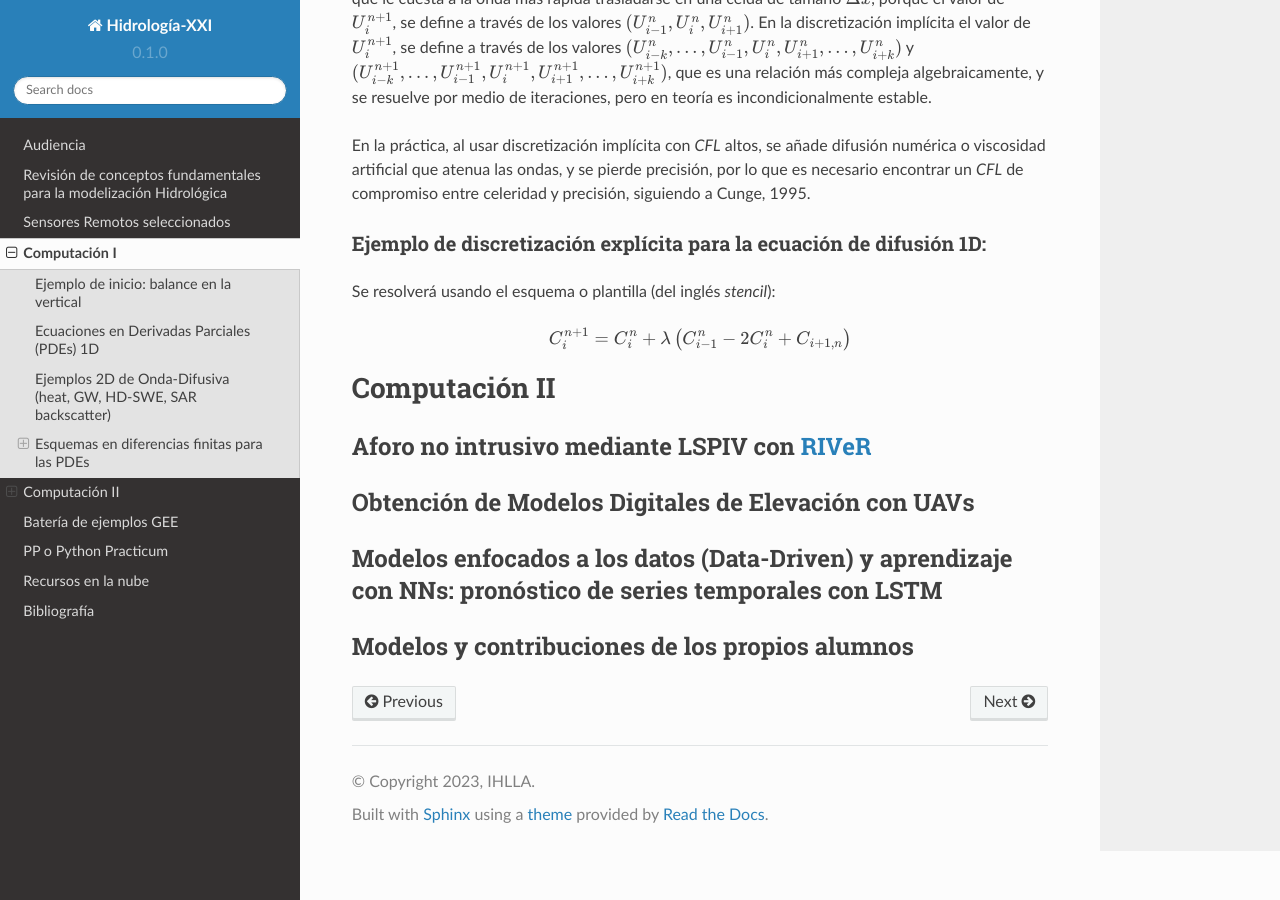
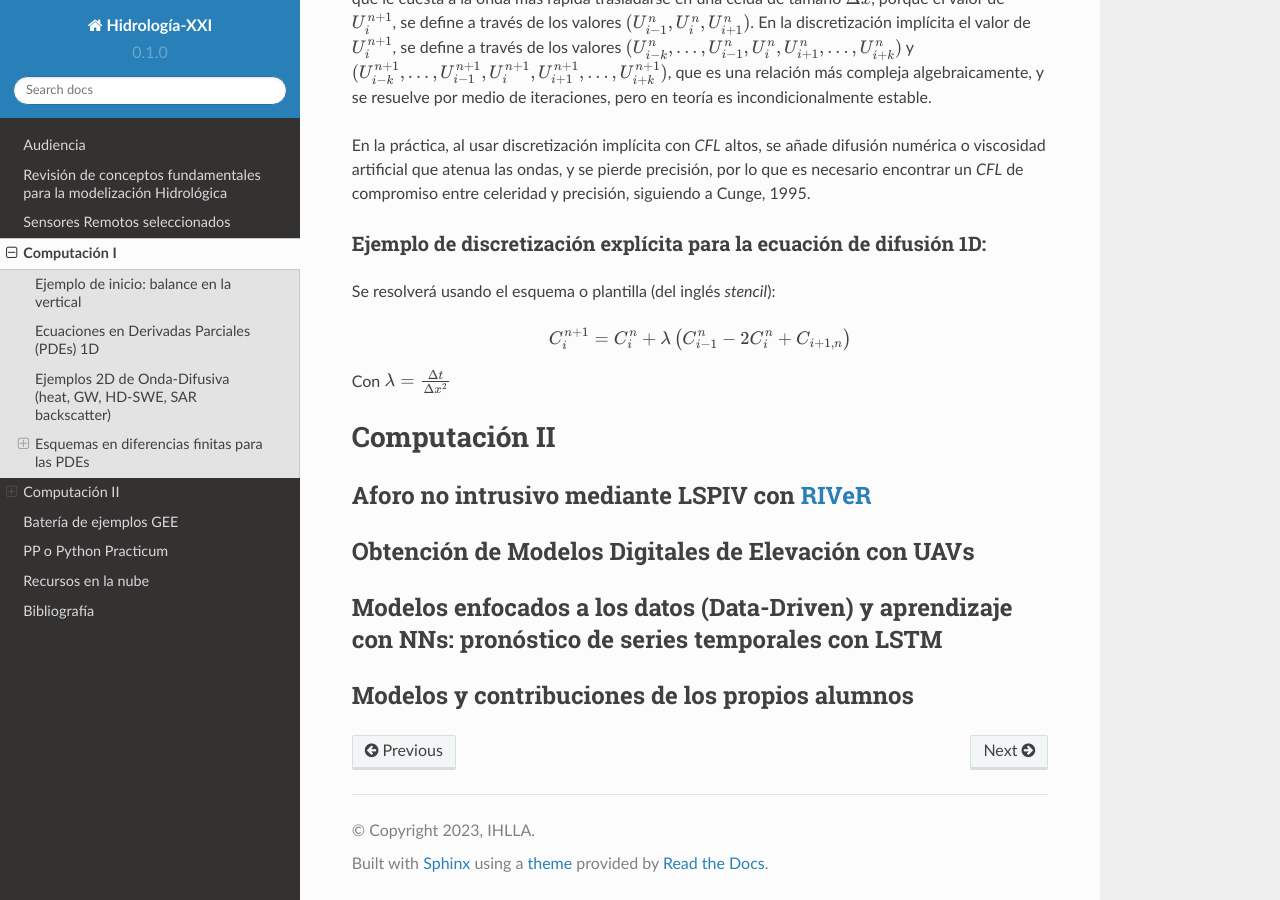
Before and after one commit to ivillamadrid/HidrologiaXXI, a Sphinx documentation site: the page built from docs/source/computacion.rst, in a window 1280 px wide and 900 px high, scrolled down 3006 px. Built offline with Sphinx 7.4.7 and the Read the Docs theme 2.0.0, drawn with Linux system fonts in a browser that asks for light colours.

Commit message:
Update computacion.rst

```diff
--- a/docs/source/computacion.rst
+++ b/docs/source/computacion.rst
@@ -139,6 +139,8 @@ Se resolverá usando el esquema o plantilla (del inglés *stencil*):
 
 .. math:: C_i^{n+1}=C_i^n + \lambda \left( C_{i-1}^n -2C_i^n+ C_{i+1, n}\right)
 
+Con :math:`\lambda=\frac{\Delta t}{\Delta x^2}`
+
 
 Computación II
 ==============
```
